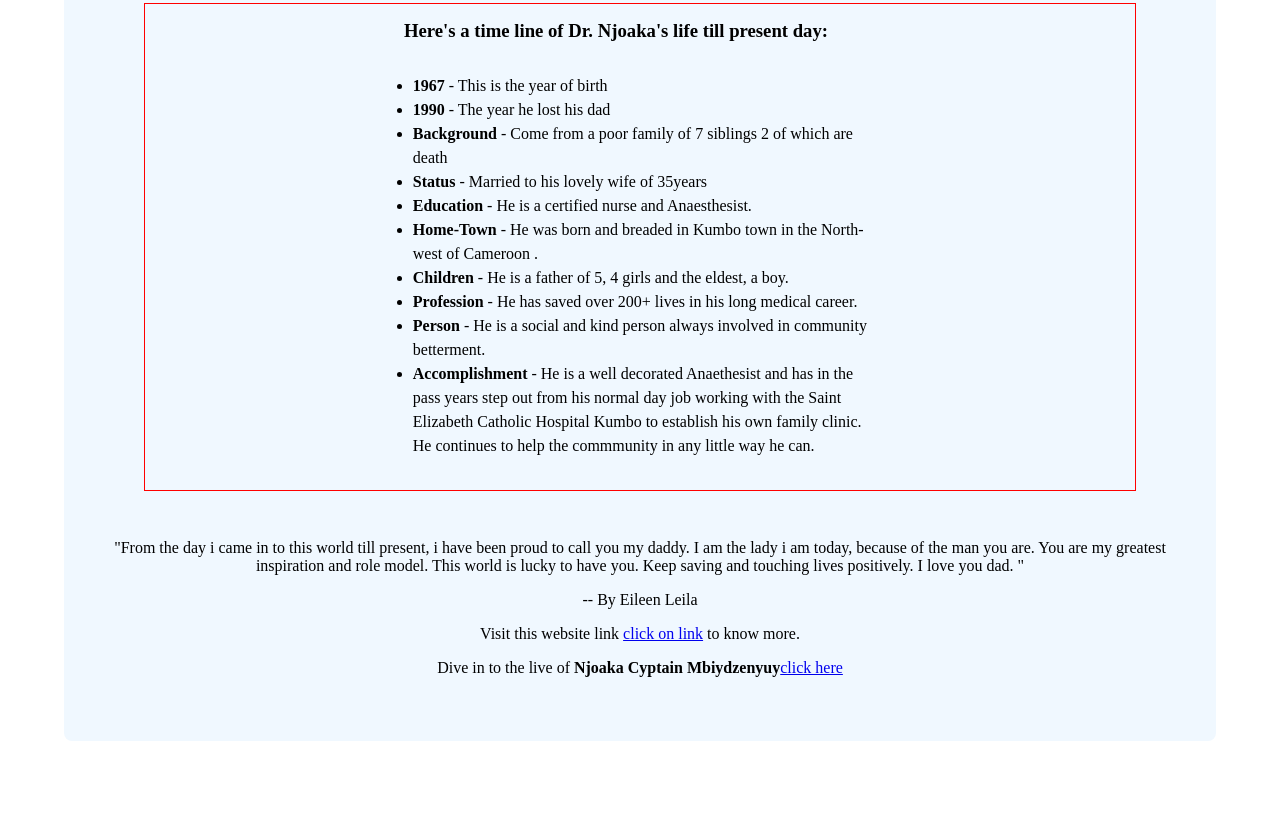
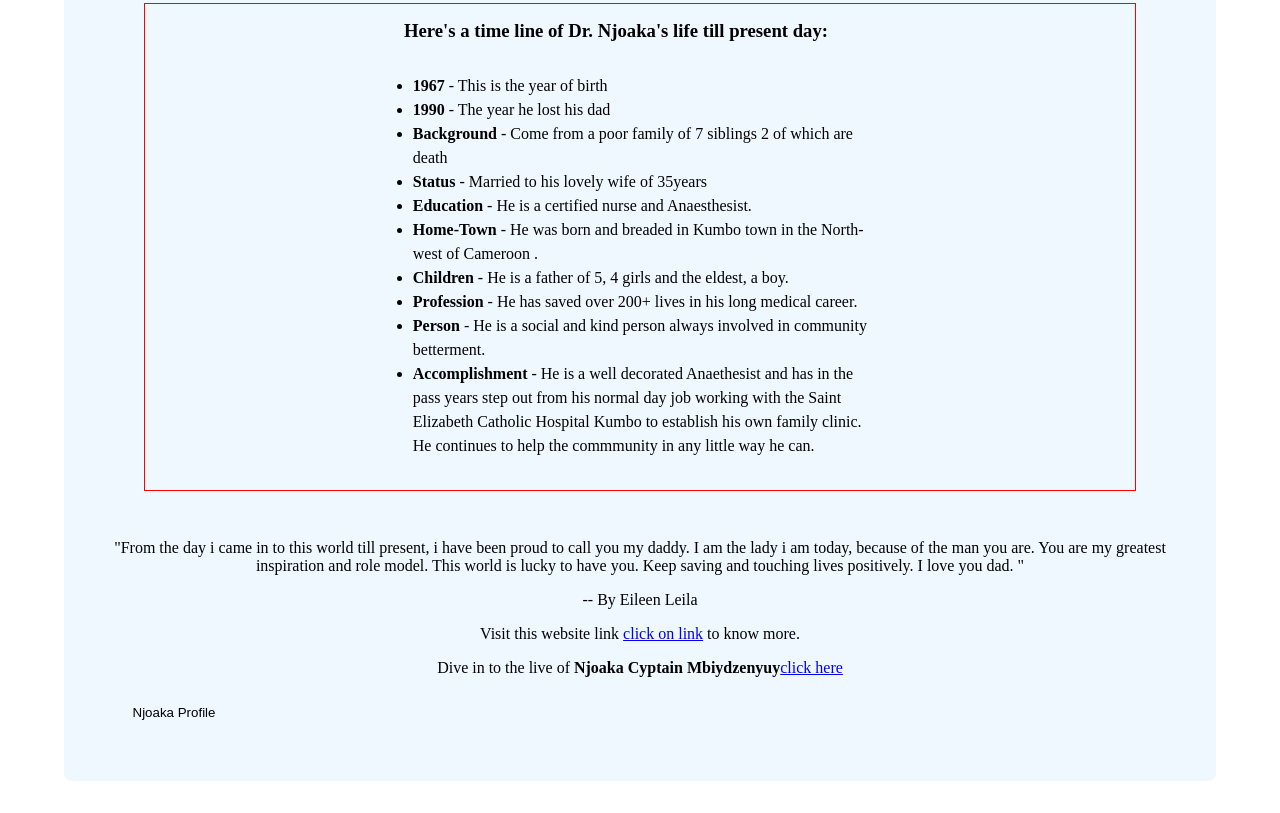
Before and after one commit to Mbiydzenyuy3/tribute-page, a plain HTML site: page index.html in a window 1280 px wide. Shown: the part 898-1711 px from the top of the page. Before the commit the page ends 1671 px from the top, so only its background shows below. Drawn offline with Linux system fonts and the light colour scheme.

Commit message:
added button changes

```diff
--- a/css/main.css
+++ b/css/main.css
@@ -113,15 +113,14 @@ aside {
   text-align: center;
 }
 /* button styling */
-/* button {
+button {
   width: 124px;
   height: 40px;
   background-color: transparent;
   border: none;
   color: black;
   border: none;
-
-} */
+}
 ul {
   width: 38vw;
   padding: 1rem;
--- a/index.html
+++ b/index.html
@@ -109,6 +109,7 @@
           ><a href="https://www.facebook.com/njoaka">click here</a>
         </aside>
         <!-- <a href=""><button>Learn more</button></a> -->
+        <button>Njoaka Profile</button>
       </div>
     </div>
   </body>
```
